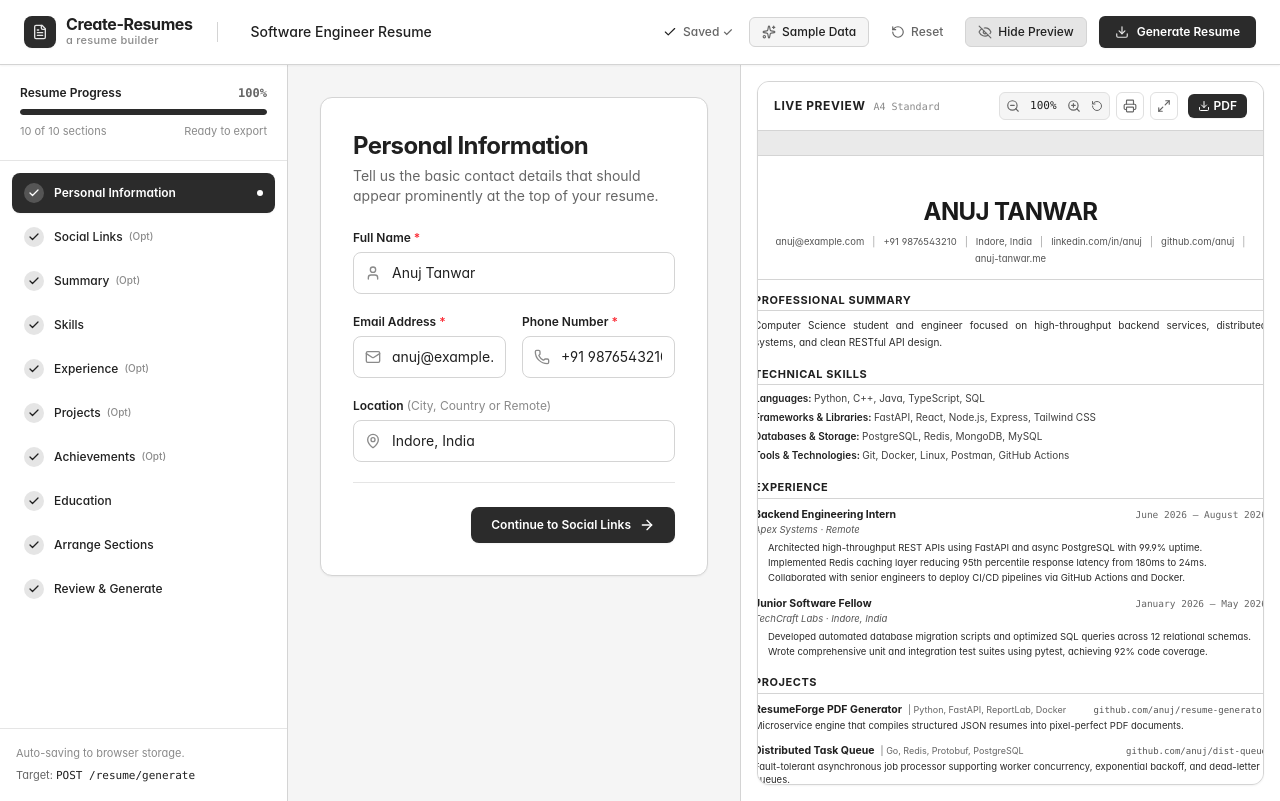
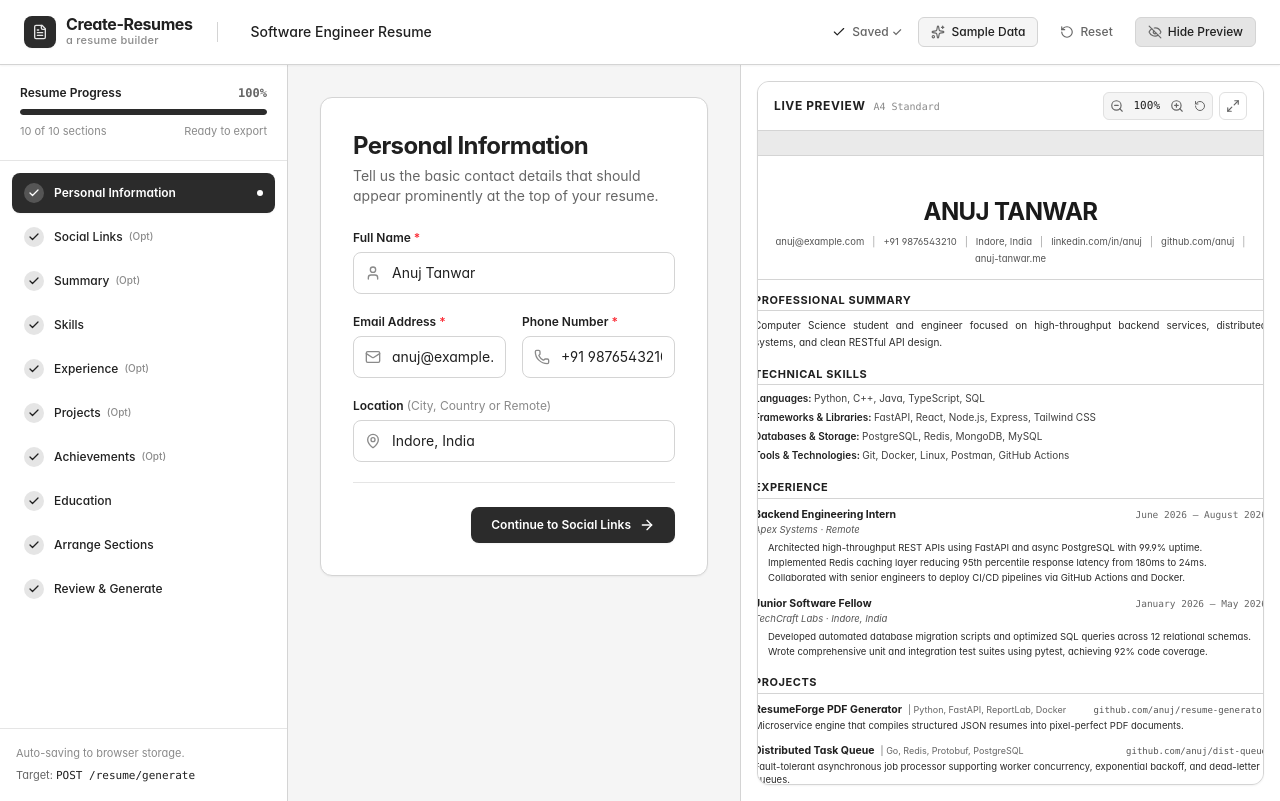
Before and after one commit to Gitanuj993/create-resume-ui, a React (Vite) app: page / in a window 1280 px wide. Built offline with nearby package versions, Linux system fonts and the light colour scheme.

Commit message:
removed extra resume generation buttons

```diff
--- a/src/App.tsx
+++ b/src/App.tsx
@@ -276,8 +276,6 @@ export default function App() {
         isSaved={isSaved}
         isPreviewVisible={isPreviewVisible}
         onTogglePreview={() => setIsPreviewVisible(!isPreviewVisible)}
-        onGeneratePdf={() => handleGeneratePdf()}
-        isGenerating={isGenerating}
         onLoadSample={handleLoadSample}
         onReset={handleReset}
       />
@@ -303,8 +301,6 @@ export default function App() {
           <aside className="w-full lg:w-[480px] xl:w-[540px] 2xl:w-[620px] bg-white border-t lg:border-t-0 lg:border-l border-[#D4D4D4] p-3 sm:p-4 shrink-0 flex flex-col h-[600px] lg:h-[calc(100vh-64px)] sticky top-16">
             <ResumePreview
               data={resumeData}
-              onGeneratePdf={() => handleGeneratePdf()}
-              isGenerating={isGenerating}
             />
           </aside>
         )}
@@ -323,14 +319,6 @@ export default function App() {
           >
             {isPreviewVisible ? 'Hide Preview' : 'Show Preview'}
           </button>
-          <button
-            type="button"
-            onClick={() => handleGeneratePdf()}
-            disabled={isGenerating}
-            className="px-3.5 py-1.5 text-xs font-semibold rounded-md bg-[#2B2B2B] text-white"
-          >
-            {isGenerating ? 'Generating...' : 'PDF'}
-          </button>
         </div>
       </div>
     </div>
--- a/src/components/Header.tsx
+++ b/src/components/Header.tsx
@@ -4,10 +4,8 @@ import {
   Check,
   Eye,
   EyeOff,
-  Download,
   RotateCcw,
-  Sparkles,
-  Loader2
+  Sparkles
 } from 'lucide-react';
 
 interface HeaderProps {
@@ -16,8 +14,6 @@ interface HeaderProps {
   isSaved: boolean;
   isPreviewVisible: boolean;
   onTogglePreview: () => void;
-  onGeneratePdf: () => void;
-  isGenerating: boolean;
   onLoadSample: () => void;
   onReset: () => void;
 }
@@ -28,8 +24,6 @@ export const Header: React.FC<HeaderProps> = ({
   isSaved,
   isPreviewVisible,
   onTogglePreview,
-  onGeneratePdf,
-  isGenerating,
   onLoadSample,
   onReset,
 }) => {
@@ -126,25 +120,6 @@ export const Header: React.FC<HeaderProps> = ({
             )}
           </button>
 
-          {/* Primary Action: Generate Resume */}
-          <button
-            type="button"
-            onClick={onGeneratePdf}
-            disabled={isGenerating}
-            className="inline-flex items-center gap-2 px-4 py-2 text-xs font-semibold text-white bg-[#2B2B2B] hover:bg-[#1A1A1A] active:bg-black rounded-md shadow-xs transition-colors disabled:opacity-70 disabled:cursor-not-allowed cursor-pointer"
-          >
-            {isGenerating ? (
-              <>
-                <Loader2 className="w-3.5 h-3.5 animate-spin text-[#E5E5E5]" />
-                <span>Generating...</span>
-              </>
-            ) : (
-              <>
-                <Download className="w-3.5 h-3.5 text-[#E5E5E5]" />
-                <span>Generate Resume</span>
-              </>
-            )}
-          </button>
         </div>
       </div>
     </header>
--- a/src/components/ResumePreview.tsx
+++ b/src/components/ResumePreview.tsx
@@ -1,34 +1,23 @@
 import React, { useState } from 'react';
 import {
-  Printer,
   ZoomIn,
   ZoomOut,
   RotateCcw,
   ExternalLink,
   Maximize2,
   Minimize2,
-  Download,
-  Loader2
 } from 'lucide-react';
 import { ResumeData, ReorderableSection } from '../types/resume';
 
 interface ResumePreviewProps {
   data: ResumeData;
-  onGeneratePdf?: () => void;
-  isGenerating?: boolean;
 }
 
 export const ResumePreview: React.FC<ResumePreviewProps> = ({
   data,
-  onGeneratePdf,
-  isGenerating,
 }) => {
   const [zoom, setZoom] = useState<number>(100);
   const [isExpandedFull, setIsExpandedFull] = useState<boolean>(false);
-
-  const handlePrint = () => {
-    window.print();
-  };
 
   const handleZoomIn = () => setZoom((prev) => Math.min(prev + 10, 130));
   const handleZoomOut = () => setZoom((prev) => Math.max(prev - 10, 70));
@@ -306,16 +295,6 @@ export const ResumePreview: React.FC<ResumePreviewProps> = ({
             </button>
           </div>
 
-          {/* Direct Print */}
-          <button
-            type="button"
-            onClick={handlePrint}
-            className="p-1.5 text-[#666666] hover:text-[#202020] hover:bg-[#F5F5F5] rounded-md border border-[#E0E0E0] transition-colors cursor-pointer"
-            title="Print or Save PDF directly from browser"
-          >
-            <Printer className="w-3.5 h-3.5" />
-          </button>
-
           {/* Full-screen expander */}
           <button
             type="button"
@@ -326,23 +305,6 @@ export const ResumePreview: React.FC<ResumePreviewProps> = ({
             {isExpandedFull ? <Minimize2 className="w-3.5 h-3.5" /> : <Maximize2 className="w-3.5 h-3.5" />}
           </button>
 
-          {/* Quick PDF button */}
-          {onGeneratePdf && (
-            <button
-              type="button"
-              onClick={onGeneratePdf}
-              disabled={isGenerating}
-              className="ml-1 inline-flex items-center gap-1 px-2.5 py-1 text-xs font-semibold text-white bg-[#2B2B2B] hover:bg-[#1A1A1A] rounded-md transition-colors shadow-2xs cursor-pointer disabled:opacity-50"
-              title="Generate PDF file"
-            >
-              {isGenerating ? (
-                <Loader2 className="w-3 h-3 animate-spin" />
-              ) : (
-                <Download className="w-3 h-3" />
-              )}
-              <span className="hidden sm:inline">PDF</span>
-            </button>
-          )}
         </div>
       </div>
 
```
